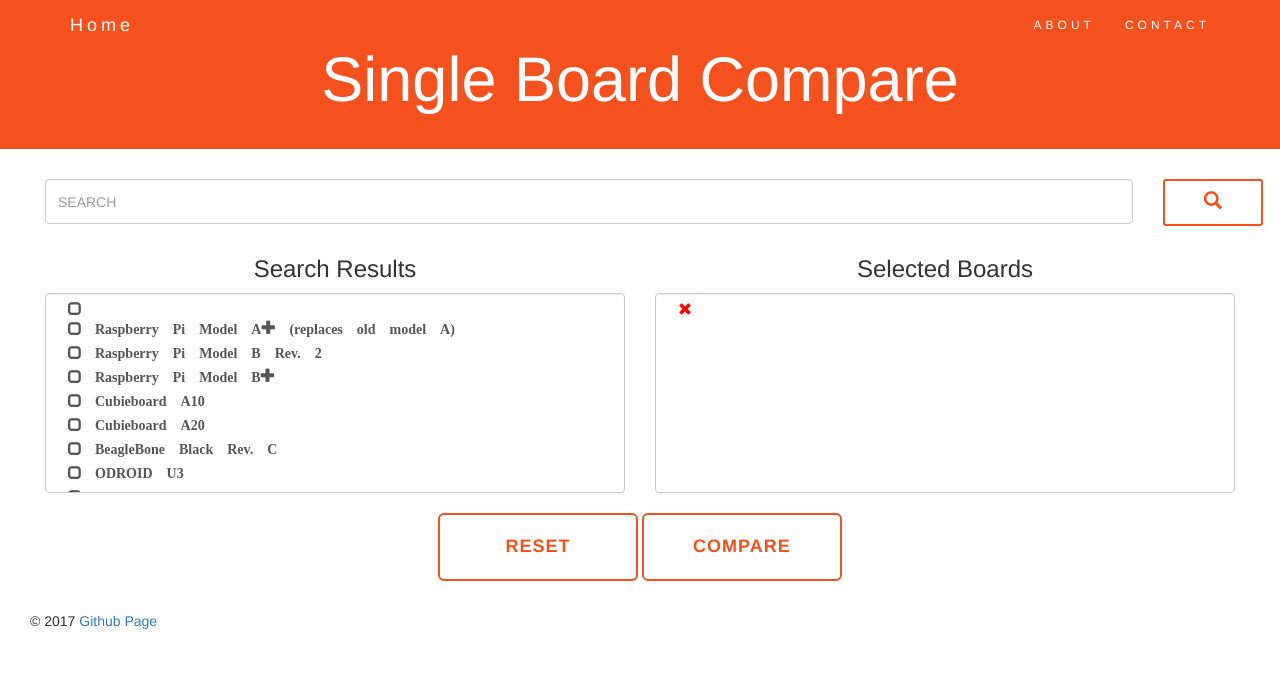
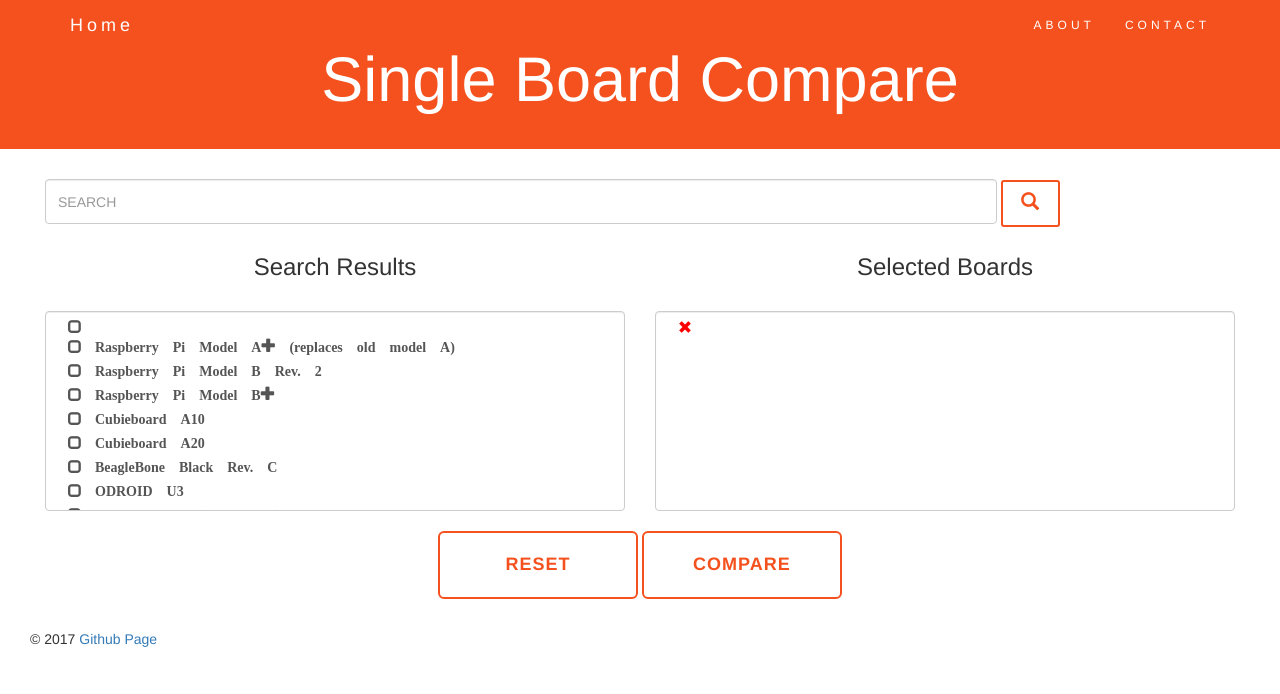
Before and after one commit to bamItsCam/board-db-compare, a Django app: page / in a window 1280 px wide. Shown: the top 694 px of the page. Run offline with Django 3.2, Linux system fonts and the light colour scheme; data comes from the database, SQL or seed files in the repository; both versions use the stored data as it was after the commit; some libraries are stand-ins or nearby versions.

Commit message:
Nanochanges.

```diff
--- a/sbc_compare/Home/templates/Home/compare.html
+++ b/sbc_compare/Home/templates/Home/compare.html
@@ -10,6 +10,7 @@
 			console.log("calculating column width")
     		var cols = $("table > tbody > tr:first > td").length;
     		console.log(cols);
+    		//var totWidth = $('#compareTable').width();
     		var totWidth = $('#compareTable').width();
     		console.log(totWidth);
     		var colWidth = totWidth/cols;
@@ -31,7 +32,7 @@
 <div id="printable_div">
 	<h1>Board Comparison</h1>
 	<br>
-	<table id="compareTable" class="table table-bordered" >
+	<table id="compareTable" class="table table-bordered">
 	{% autoescape off %}
 		<thead>
 			<tr>
--- a/sbc_compare/Home/templates/Home/search.html
+++ b/sbc_compare/Home/templates/Home/search.html
@@ -5,14 +5,8 @@
     <div class="col-md-12">
         <form id="search_form" method="POST">{% csrf_token %}
             <!--<div style="float: left; width:600px;">-->
-            <div class="row">
-                <div class="col-md-11">
-                    {{ form_search }}
-                </div>
-                <div class="col-md-1">
-                    <button type="submit" class="btn btn-primary btn-xs outline" id="updateResults" style="width: 100px;"><span class="glyphicon glyphicon-search"></span></button>
-                </div>
-            </div>
+                <div style="display:inline-block;width:80%;">{{ form_search }}</div>
+                <div style="display:inline-block;"><button type="submit" class="btn btn-primary btn-xs outline" id="updateResults"><span class="glyphicon glyphicon-search"></span></button></div>
         </form>
     </div>
 </div>
@@ -22,15 +16,8 @@
     </div>
 </div>
 <div class="row">
-    <div class="col-md-6" style="text-align: center;">
-        <h3>Search Results</h3>
-    </div>
-    <div class="col-md-6" style="text-align: center;">
-        <h3>Selected Boards</h3>
-    </div>
-</div>
-<div class="row">
     <div class="col-md-6">
+        <h3 style="text-align:center;">Search Results</h3><br>
         <div class="form-control" style="height: 200px;">
             <form id="search_results" method="POST">{% csrf_token %}
                 {{ form_results }}
@@ -38,6 +25,7 @@
         </div>
     </div>
     <div class="col-md-6">
+        <h3 style="text-align: center;">Selected Boards</h3><br>
         <div class="form-control" style="height: 200px;">
             <form id="selected_boards" method="POST">{% csrf_token %}
                 {{ form_selected }}
```
Also changed, not shown: sbc_compare/db.sqlite3.
